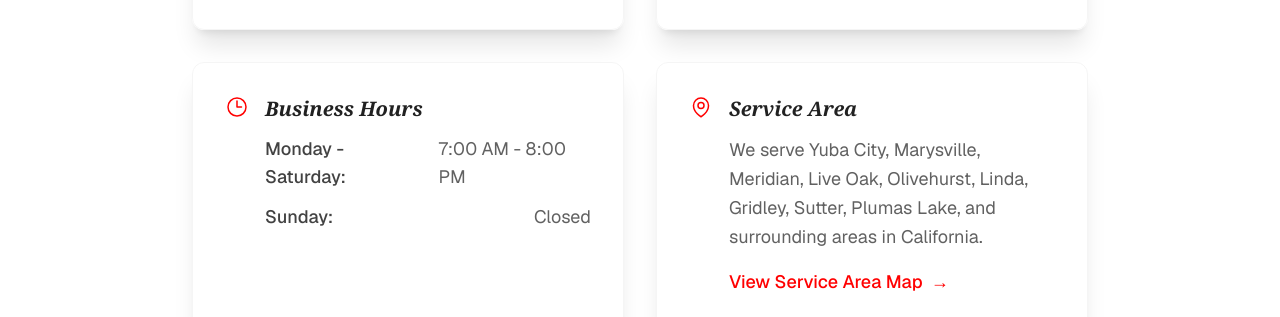
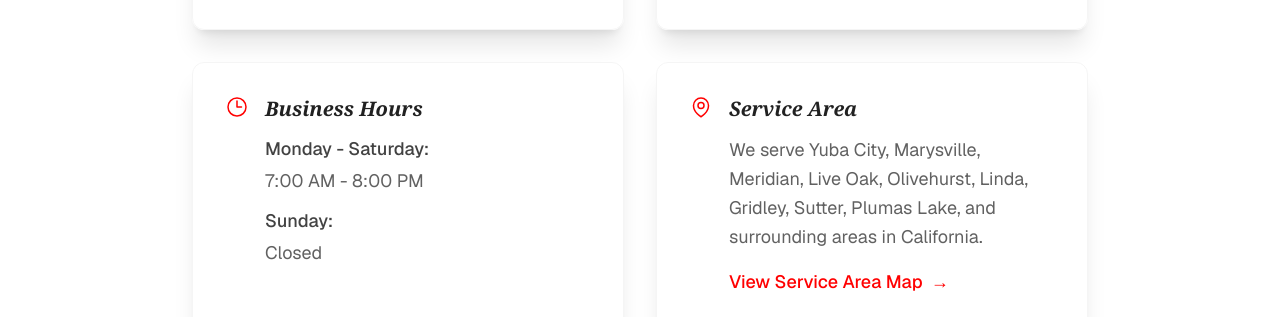
Before and after one commit to peymannaderi10/lukesmobiledetailingllc.com, a Next.js app: page /contact in a window 1280 px wide. Shown: the part 1100-1417 px from the top of the page. Built offline with nearby package versions, Linux system fonts and the light colour scheme; a web font is replaced by a local one.

Commit message:
update desktop

```diff
--- a/src/app/contact/page.tsx
+++ b/src/app/contact/page.tsx
@@ -134,11 +134,11 @@ export default function ContactPage() {
                   <div className="flex-1 min-w-0">
                     <h3 className="font-bold text-xl mb-3 text-gray-900">Business Hours</h3>
                     <ul className="text-gray-700 space-y-3 text-lg">
-                      <li className="flex flex-col sm:flex-row sm:justify-between gap-1 sm:gap-4">
+                      <li className="flex flex-col gap-1">
                         <span className="font-medium text-gray-800">Monday - Saturday:</span>
                         <span className="text-gray-700">7:00 AM - 8:00 PM</span>
                       </li>
-                      <li className="flex flex-col sm:flex-row sm:justify-between gap-1 sm:gap-4">
+                      <li className="flex flex-col gap-1">
                         <span className="font-medium text-gray-800">Sunday:</span>
                         <span className="text-gray-700">Closed</span>
                       </li>
```
